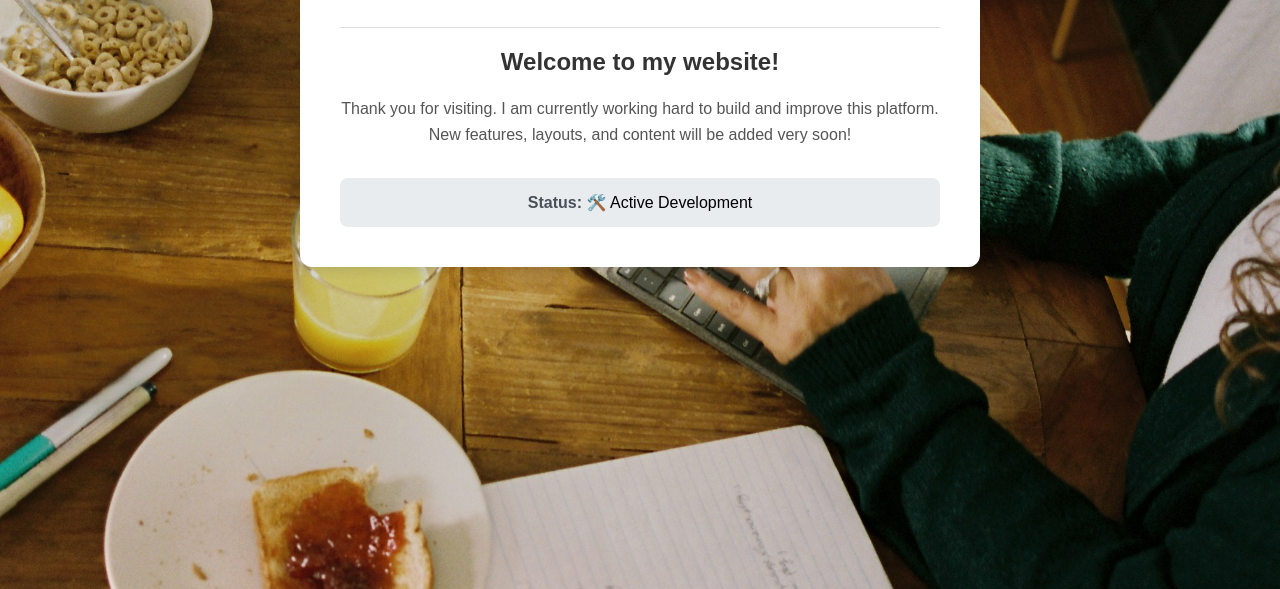
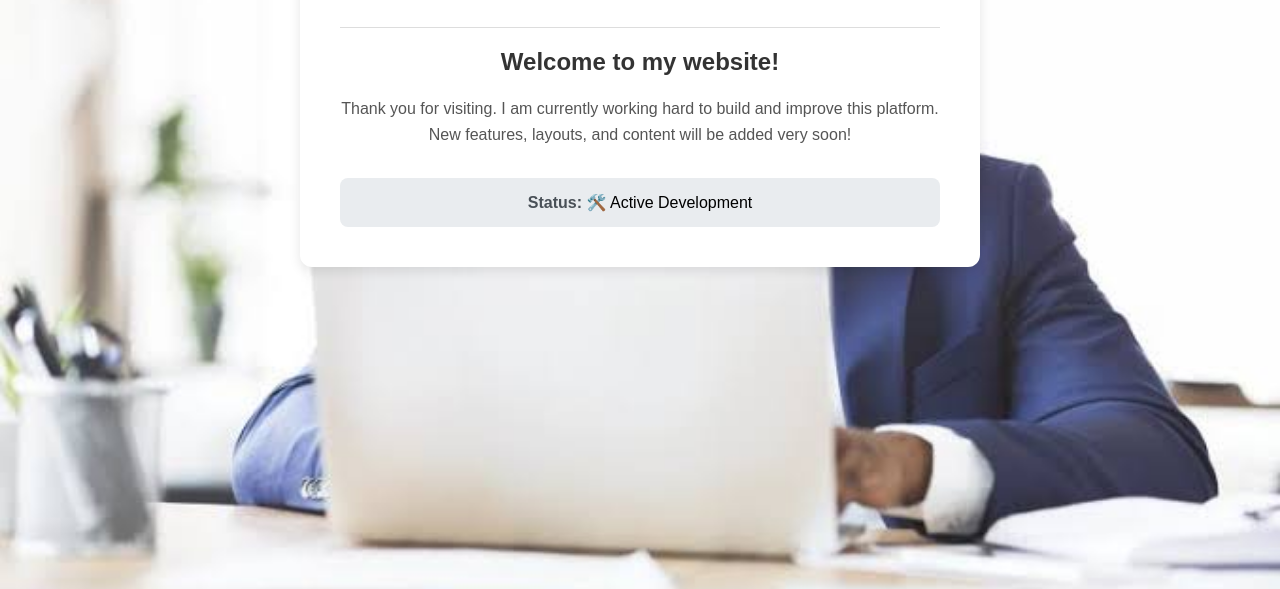
Before and after one commit to coolc1860-web/Speedy.github.io, a plain HTML site: page index.html in a window 1280 px wide. Shown: the part 211-800 px from the top of the page. Drawn offline with Linux system fonts and the light colour scheme.

Commit message:
Update index.html

```diff
--- a/index.html
+++ b/index.html
@@ -5,7 +5,7 @@
     <title>Speedy1 - Beta Website</title>
 <style>
 body {
-    background-image: url('microsoft-copilot-s_JJOnsIChs-unsplash.jpg');
+    background-image: url('hardworkwebsite1.jpg');
     background-size: cover;
     background-position: center;
     background-repeat: no-repeat;
```
